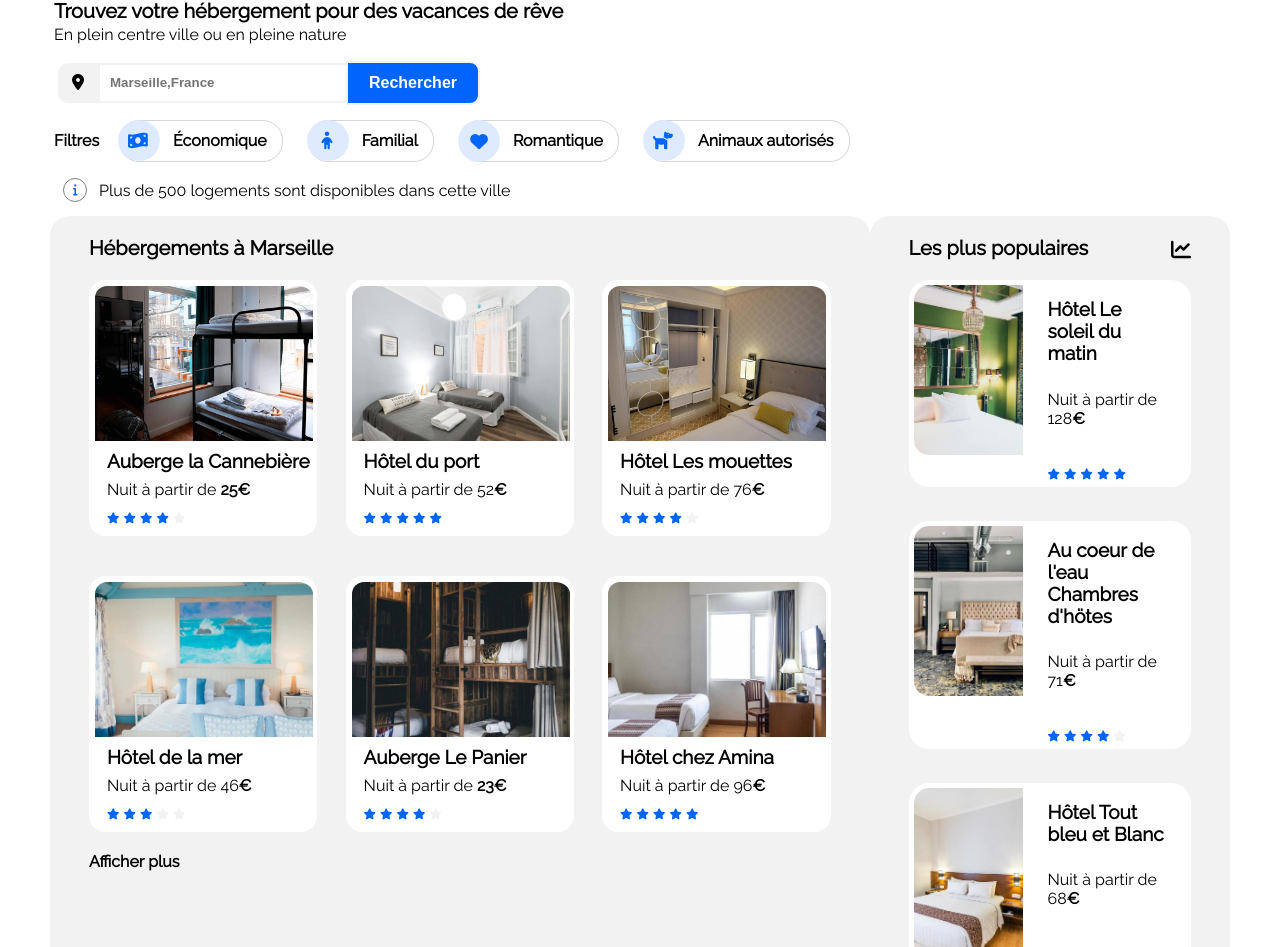
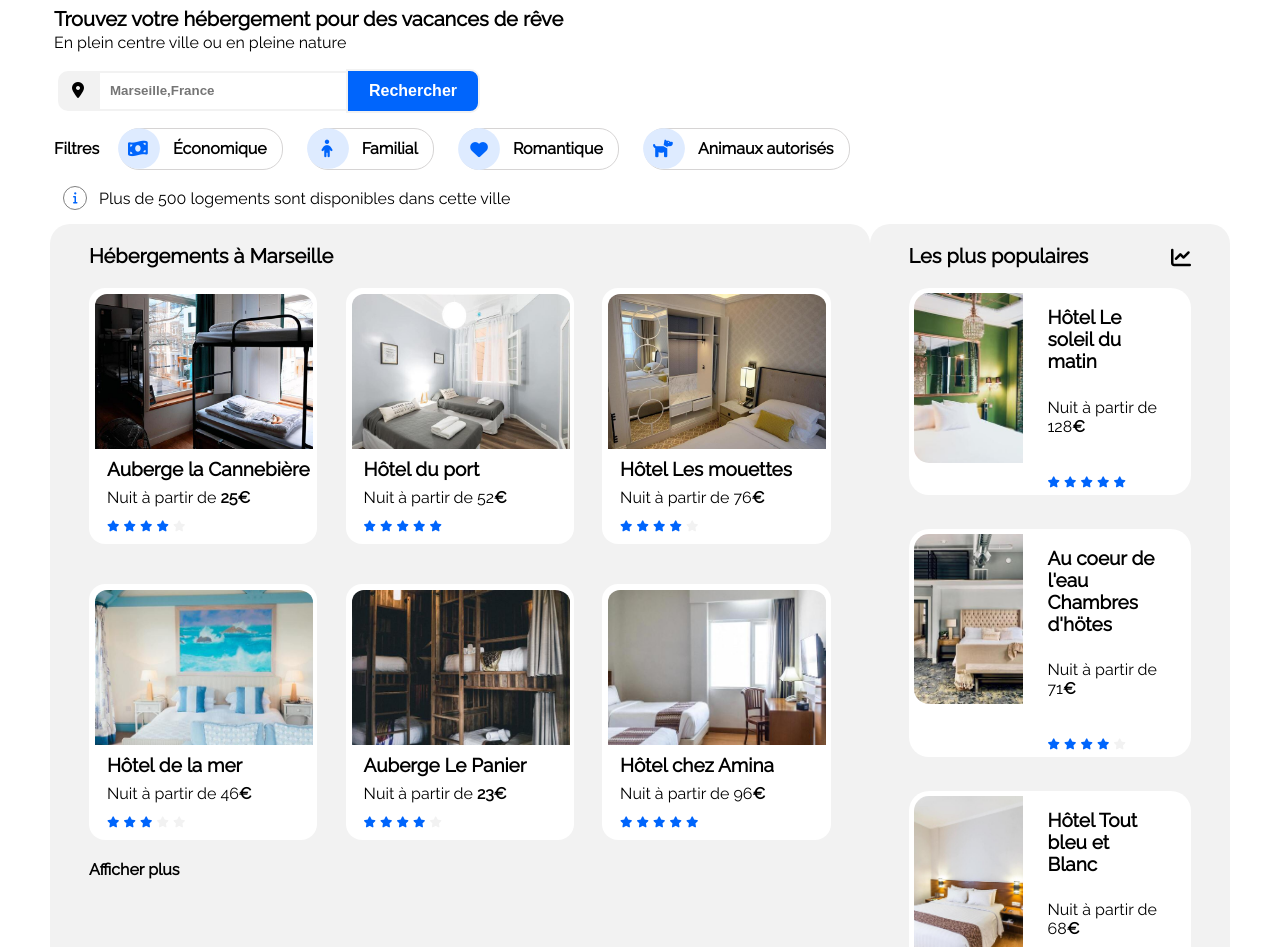
Before and after one commit to Saigia/GianniRaimondo_2_30122020, a plain HTML site: page index.html in a window 1280 px wide. Shown: the part 96-1043 px from the top of the page. Drawn offline with Linux system fonts and the light colour scheme.

Commit message:
derniers ajustements sur diff nav

```diff
--- a/css/style.css
+++ b/css/style.css
@@ -3,6 +3,7 @@
 body
 {
     font-family: 'raleway', sans-serif;
+
     margin: 0;
     padding: 0;
 }
@@ -31,6 +32,7 @@ h4
 
 header
 {
+    padding-top: 8px;
     padding-left: 54px;
 }
 
@@ -387,7 +389,7 @@ h2
 {
     margin-top: 13px;
     padding-left: 25px;
-    padding-right: 15px;
+    padding-right: 23px;
 }
 
 .trois-photos p
```
